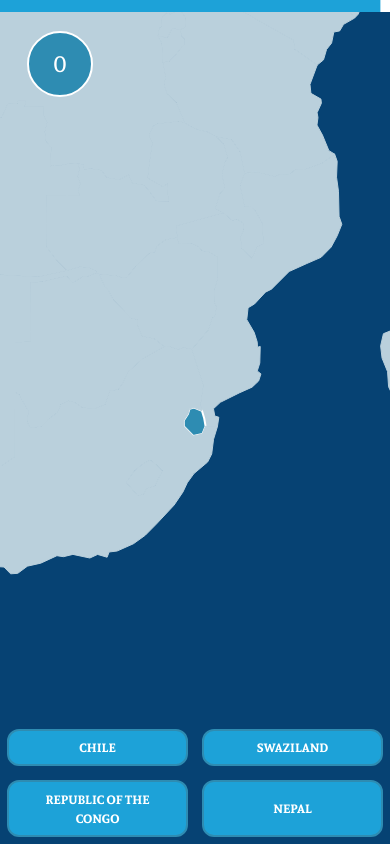
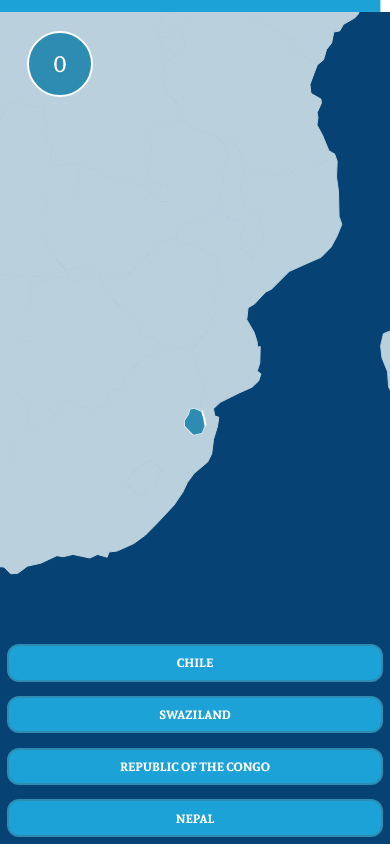
Before and after one commit to Frankuy/Geo-Quiz, a React app: page /play/choices/60s in a window 390 px wide. Built offline with nearby package versions, Linux system fonts and the light colour scheme.

Commit message:
add choice responsiveness

```diff
--- a/src/css/game.module.css
+++ b/src/css/game.module.css
@@ -55,6 +55,7 @@
     width: 40%;
     flex-grow: 1;
     margin: 0.6em;
+    font-size: 1.4em;
 }
 
 #clue {
@@ -101,3 +102,12 @@
     font-size: 8em;
     color: white;
 }
+
+@media (max-width: 575px) {
+    .choice-button {
+        width: 80%;
+        flex-grow: 1;
+        margin: 0.6em;
+        font-size: 2em;
+    }
+}
```
